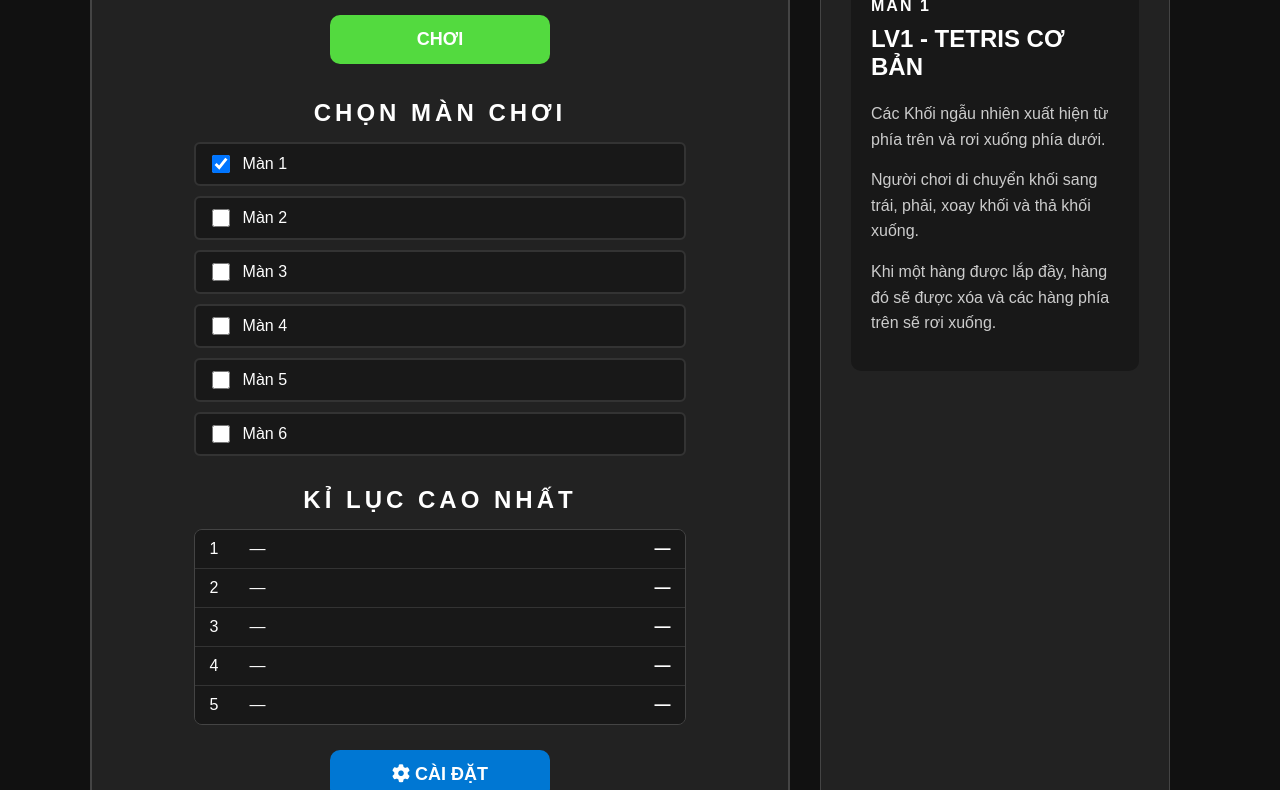
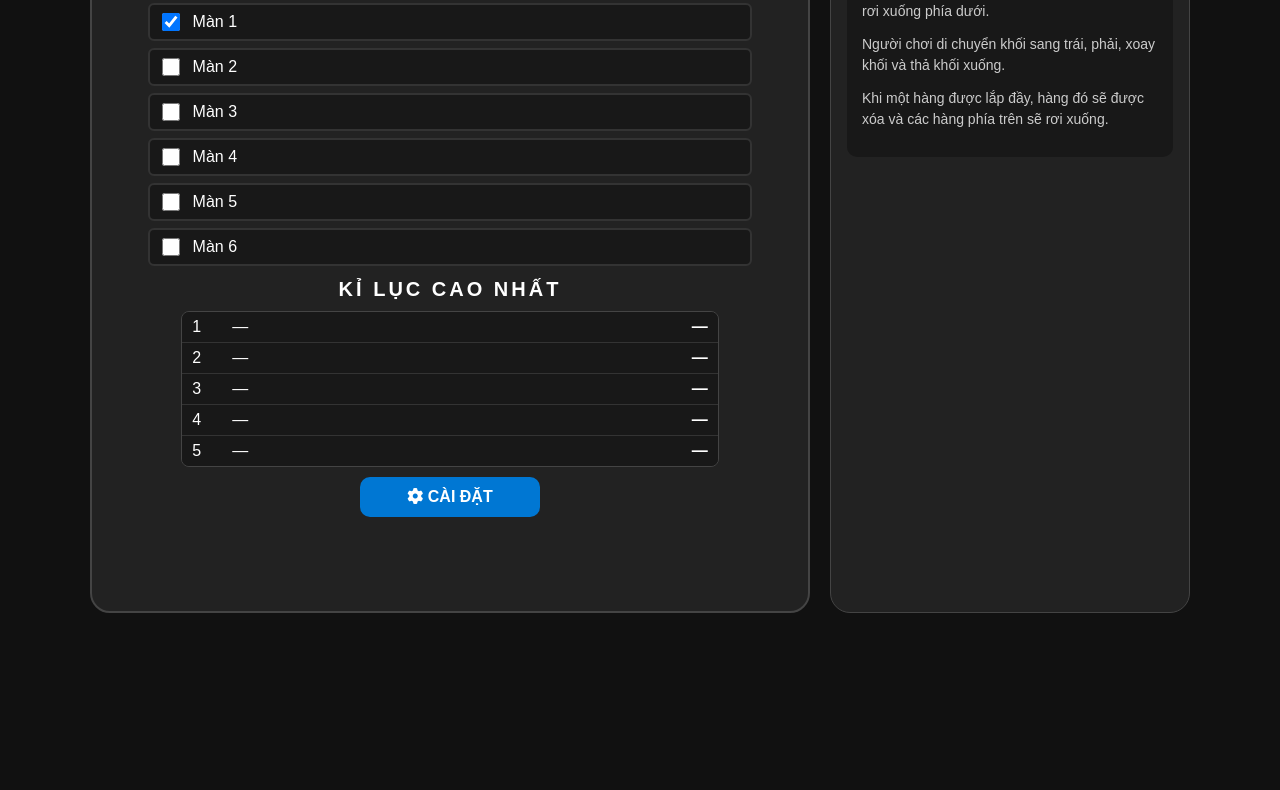
Before and after one commit to Phong23130238/TetrisGame_23130238_VuChauHoaiPhong, a website built with Vite: page src/pages/index.html in a window 1280 px wide. Shown: the part 171-961 px from the top of the page. After the commit the page ends 800 px from the top, so only its background shows below. Built offline with nearby package versions, Linux system fonts and the light colour scheme.

Commit message:
Update giao diện menu chính

```diff
--- a/src/css/style.css
+++ b/src/css/style.css
@@ -469,3 +469,173 @@ button{
      opacity: 0.6;
      cursor: not-allowed;
  }
+
+.menu-page {
+    width: 100%;
+    height: 100vh;
+    min-height: 0;
+    padding: 16px;
+
+    display: flex;
+    justify-content: center;
+    align-items: center;
+
+    overflow: hidden;
+}
+
+.menu-container {
+    width: 100%;
+    max-width: 1100px;
+
+    height: calc(100vh - 32px);
+    max-height: 900px;
+    min-height: 0;
+
+    display: grid;
+    grid-template-columns: minmax(0, 2fr) minmax(0, 1fr);
+    gap: 20px;
+
+    align-items: stretch;
+}
+
+.menu-main,
+.level-note {
+    min-width: 0;
+    min-height: 0;
+    max-height: 100%;
+
+    overflow-y: auto;
+    scrollbar-width: thin;
+}
+
+.menu-main {
+    padding: clamp(16px, 2vw, 28px);
+}
+
+.game-title {
+    font-size: clamp(38px, 4vw, 54px);
+    margin-bottom: 14px;
+    letter-spacing: 6px;
+}
+
+.menu-button {
+    min-width: 180px;
+    padding: 11px 24px;
+    font-size: 16px;
+}
+
+.play-button {
+    margin-bottom: 20px;
+}
+
+.section-title {
+    font-size: 20px;
+    letter-spacing: 3px;
+    margin-bottom: 10px;
+}
+
+.level-list {
+    width: 90%;
+    gap: 7px;
+}
+
+.level-item {
+    padding: 6px 10px;
+}
+
+.high-score-section {
+    margin-top: 18px;
+}
+
+.score-row {
+    padding: 8px 12px;
+}
+
+.settings-button {
+    margin-top: 15px;
+}
+
+.level-note {
+    padding: 20px;
+}
+
+.note-title {
+    font-size: 19px;
+    margin-bottom: 16px;
+}
+
+.note-content {
+    padding: 15px;
+}
+
+.note-content h3 {
+    font-size: 20px;
+    margin-bottom: 14px;
+}
+
+.note-content p {
+    font-size: 14px;
+    line-height: 1.5;
+    margin-bottom: 12px;
+}
+
+@media (max-height: 800px) and (min-width: 821px) {
+    .menu-main {
+        padding: 14px 22px;
+    }
+
+    .game-title {
+        font-size: 40px;
+        margin-bottom: 10px;
+    }
+
+    .play-button {
+        margin-bottom: 14px;
+    }
+
+    .level-item {
+        padding: 5px 8px;
+    }
+
+    .high-score-section {
+        margin-top: 12px;
+    }
+
+    .score-row {
+        padding: 6px 10px;
+    }
+
+    .settings-button {
+        margin-top: 10px;
+    }
+
+    .level-note {
+        padding: 16px;
+    }
+}
+
+@media (max-width: 820px) {
+    .menu-page {
+        height: auto;
+        min-height: 100vh;
+        overflow: auto;
+        padding: 16px;
+    }
+
+    .menu-container {
+        height: auto;
+        max-height: none;
+        grid-template-columns: minmax(0, 1fr);
+        gap: 16px;
+    }
+
+    .menu-main,
+    .level-note {
+        max-height: none;
+        overflow: visible;
+    }
+
+    .game-title {
+        font-size: 40px;
+    }
+}
```
Also changed, not shown: src/pages/game.html (+0 -12 lines).
